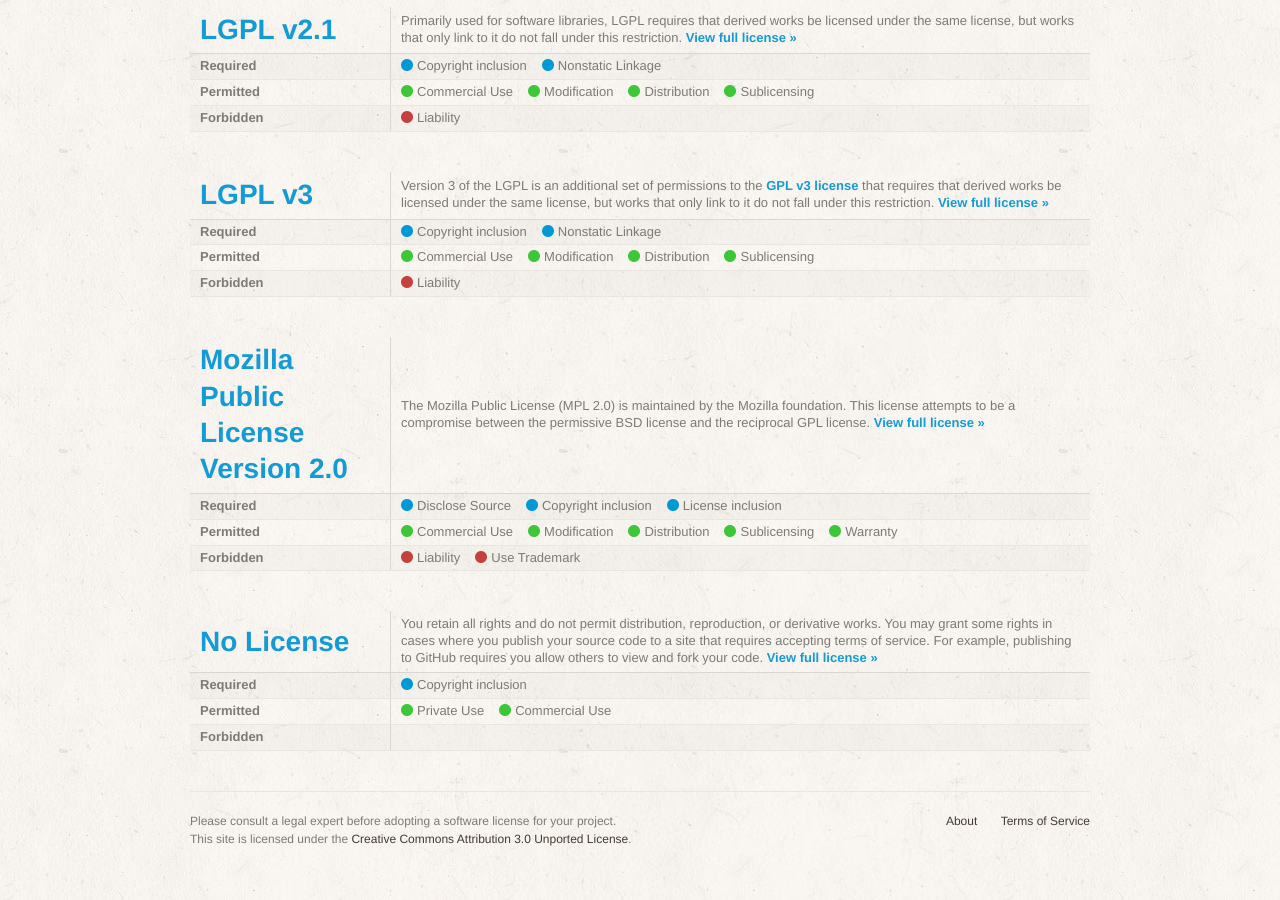
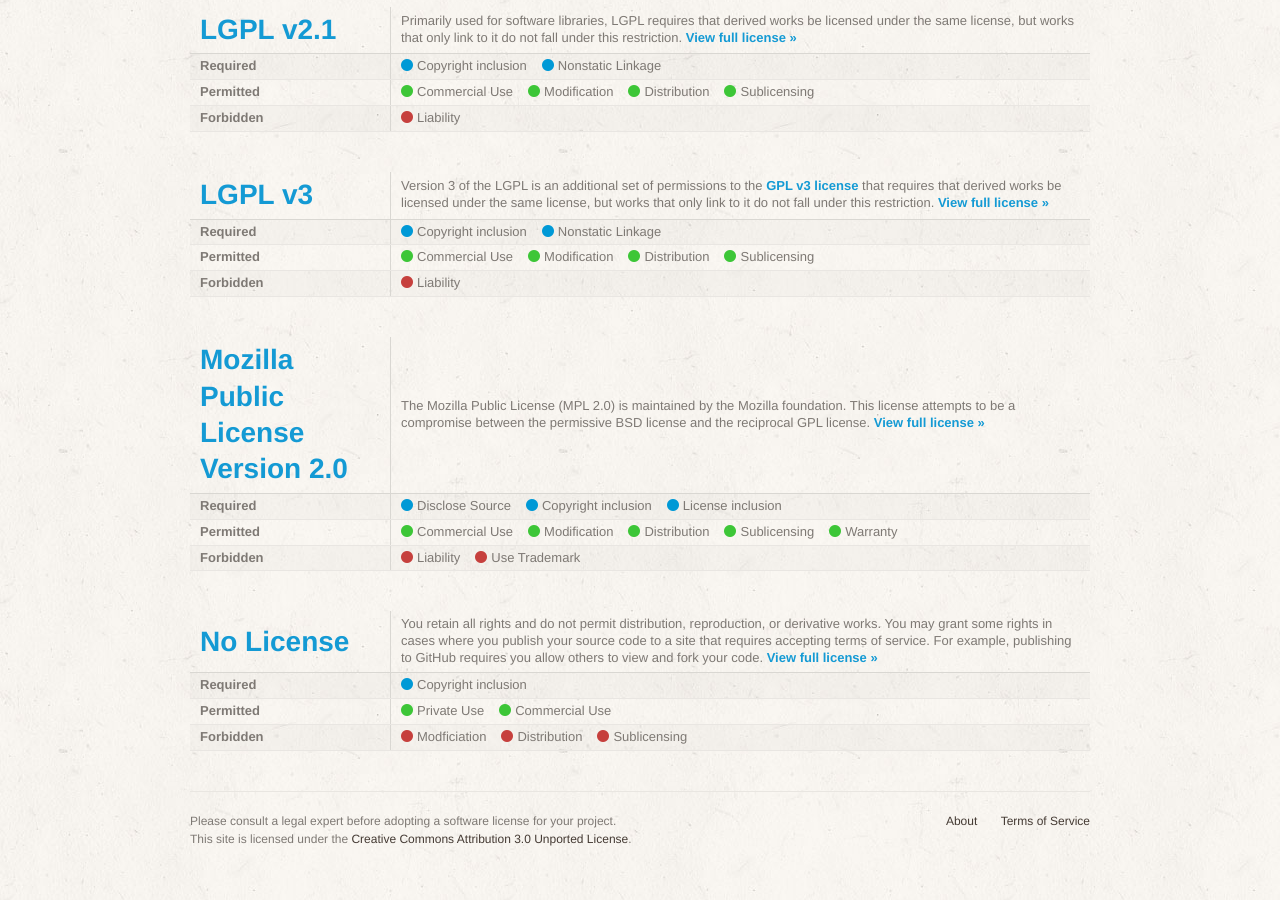
Before and after one commit to github/choosealicense.com, a Jekyll site: the page built from licenses.html, in a window 1280 px wide and 900 px high, scrolled down 1942 px. Built offline with Jekyll 4.4.1, drawn with Linux system fonts in a browser that asks for light colours; some web fonts are replaced; some of the changed lines change nothing that is shown.

Commit message:
add negative properties to _config.yml

```diff
--- a/_config.yml
+++ b/_config.yml
@@ -55,3 +55,12 @@
     no-sublicense:
       description: You may not grant a sublicense to modify and distribute this software to third parties not included in the license.
       label: Sublicensing
+    modifications:
+      description: This software may not be modified.
+      label: Modficiation
+    distribution:
+      description: You may not distribute this software.
+      label: Distribution
+    sublicense:
+      description: You may not grant a sublicense to modify and distribute this software to third parties not included in the license.
+      label: Sublicensing
```
